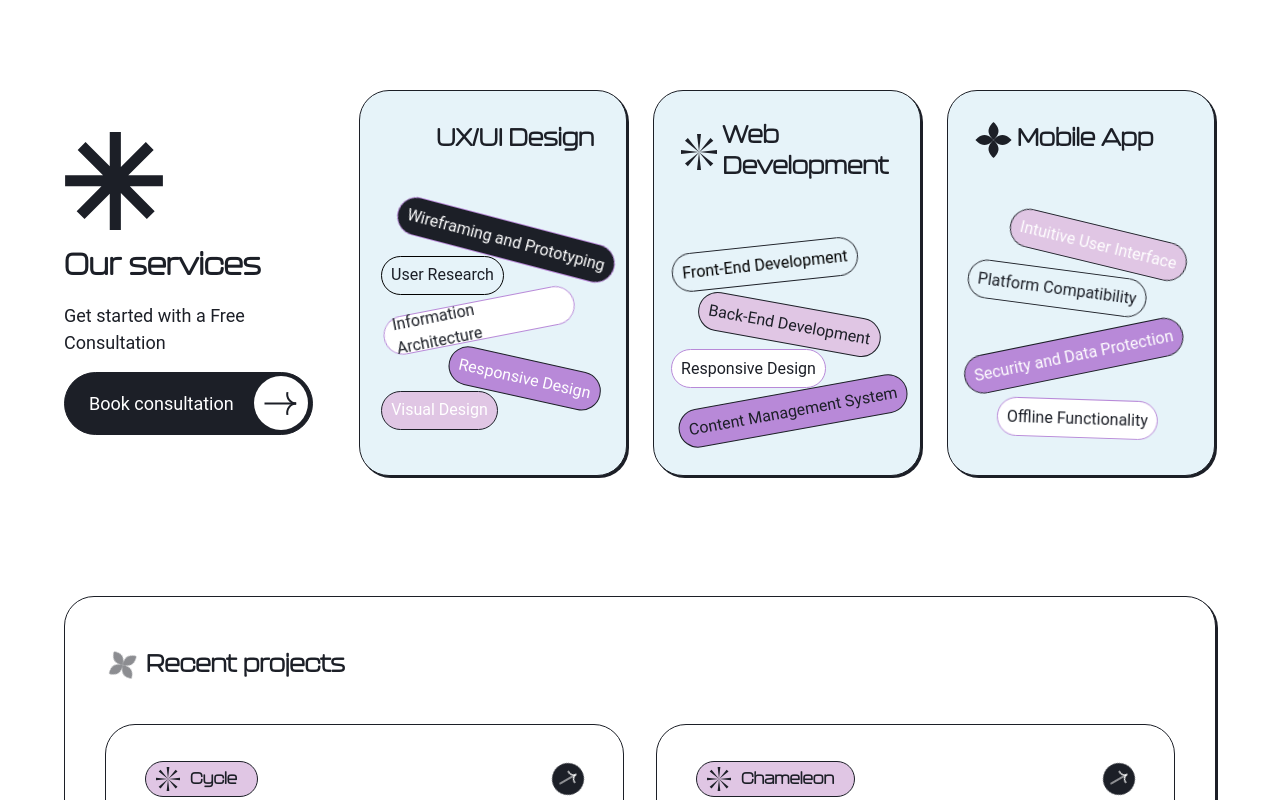
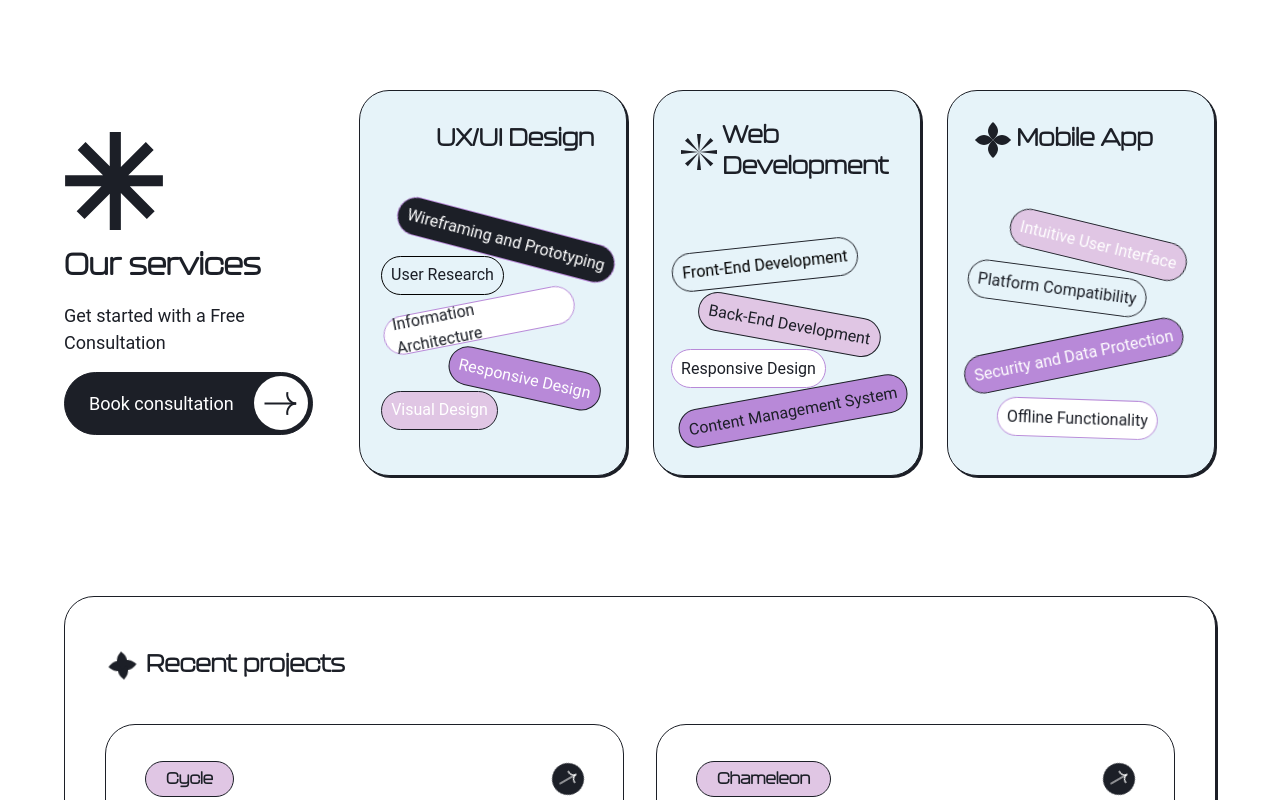
Before and after one commit to taher1911/websight, a Next.js app: page / in a window 1280 px wide. Shown: the part 1180-1980 px from the top of the page. Built offline with nearby package versions, Linux system fonts and the light colour scheme.

Commit message:
Add files via upload

```diff
--- a/components/pages/about/process/Process.jsx
+++ b/components/pages/about/process/Process.jsx
@@ -5,6 +5,7 @@ import { Navigation } from "swiper/modules";
 import Achievements from "@/components/shared/achievements/Achievements";
 // Import Swiper styles
 import "swiper/css";
+import ProjectNameSVG from "@/components/shared/icons/ProjectNameSvg";
 export default function Process() {
   const process = [
     {
@@ -37,7 +38,7 @@ export default function Process() {
       <Achievements linkTXT={"Contact us"} linkURL={"/contact"} />
       <div className="lg:w-[40%]">
         <div className="flex justify-center lg:justify-start items-center gap-3">
-          <svg
+          {/* <svg
             xmlns="http://www.w3.org/2000/svg"
             width="36"
             height="36"
@@ -64,7 +65,8 @@ export default function Process() {
               d="M18.1422 18.1422L32.2844 6.82853L29.4559 4.00011L18.1422 18.1422Z"
               fill="#1C1F27"
             />
-          </svg>
+          </svg> */}
+          <ProjectNameSVG width={36} height={36} />
           <span className="text-[24px] font-[600] leading-[130%] lg:text-[36px]">
             Our process
           </span>
--- a/components/pages/home/projects/Projects.jsx
+++ b/components/pages/home/projects/Projects.jsx
@@ -125,7 +125,7 @@ export default function Projects() {
                   className={`flex justify-between items-center ${classes.container} z-2`}
                 >
                   <div className={`flex items-center gap-2 ${classes.head}`}>
-                    <ProjectNameSVG />
+                    <ProjectNameSVG width={24} height={24} />
                     <span className="text-[16px] font-[600]">{p.name}</span>
                   </div>
                   <Link href={p.href} className={classes.link}>
--- a/components/pages/home/projects/Projects.module.scss
+++ b/components/pages/home/projects/Projects.module.scss
@@ -17,9 +17,7 @@
     justify-content: center;
     align-items: center;
     gap: 5px;
-    svg {
-      animation: animateSvg 4s ease-in-out infinite alternate;
-    }
+
     span {
       color: #1c1f27;
       font-size: 24px;
@@ -50,9 +48,6 @@
         border-radius: 30px;
         border: 1px solid #1c1f27;
         background: #e0c6e4;
-        svg {
-          animation: animateSvg 4s ease-in-out infinite alternate;
-        }
       }
       .link {
         position: relative;
@@ -101,21 +96,3 @@
     }
   }
 }
-
-@keyframes animateSvg {
-  0% {
-    transform: rotate(0deg);
-    opacity: 1;
-  }
-
-  50% {
-    transform: rotate(150deg) scale(0.9);
-    opacity: 0.5;
-  }
-
-  100% {
-    transform: rotate(0deg);
-    opacity: 1;
-    color: #b889d8 !important;
-  }
-}
--- a/components/pages/home/services/Mobile.jsx
+++ b/components/pages/home/services/Mobile.jsx
@@ -10,11 +10,12 @@ import HomeBtn from "@/components/homeBtn/HomeBtn";
 // Import Swiper styles
 import "swiper/css";
 import classes from "./Mobile.module.scss";
+import MainSVG from "@/components/shared/icons/MainSvg";
 
 export default function Mobile({ link }) {
   return (
     <div className={classes.mobile}>
-      <svg
+      {/* <svg
         xmlns="http://www.w3.org/2000/svg"
         width="45"
         height="44"
@@ -27,7 +28,8 @@ export default function Mobile({ link }) {
           d="M0.5 19.4146H17.5637L6.15576 8.00669L9.6913 4.47116L20.5933 15.3732V0H25.5933V15.6908L36.8129 4.47116L40.3485 8.0067L28.9405 19.4146H44.5V24.4146H29.6348L40.804 35.5839L37.2685 39.1194L25.5933 27.4443V44H20.5933V27.7618L9.23576 39.1194L5.70023 35.5839L16.8695 24.4146H0.5V19.4146Z"
           fill="#1C1F27"
         />
-      </svg>
+      </svg> */}
+      <MainSVG />
       <p className={classes.title}>Our services</p>
       <p className={classes.desc}>Get started with a Free Consultation</p>
 
--- a/components/pages/home/services/items/Item3.jsx
+++ b/components/pages/home/services/items/Item3.jsx
@@ -1,33 +1,11 @@
+import StarSVG from "@/components/shared/icons/Star";
 import classes from "./Item3.module.scss";
 export default function Item3() {
   return (
     <div className={classes.item}>
       <div className={classes.title}>
         <div className={classes.svg}>
-          <svg
-            xmlns="http://www.w3.org/2000/svg"
-            width="37"
-            height="37"
-            viewBox="0 0 37 37"
-            fill="none"
-          >
-            <path
-              d="M18.5 1C18.5 1 23.5 5.02946 23.5 10C23.5 14.9706 18.5 19 18.5 19C18.5 19 13.5 14.9706 13.5 10C13.5 5.02945 18.5 1 18.5 1Z"
-              fill="#1C1F27"
-            />
-            <path
-              d="M36.5 19C36.5 19 32.4705 24 27.5 24C22.5294 24 18.5 19 18.5 19C18.5 19 22.5294 14 27.5 14C32.4706 14 36.5 19 36.5 19Z"
-              fill="#1C1F27"
-            />
-            <path
-              d="M18.5 19C18.5 19 23.5 23.0295 23.5 28C23.5 32.9706 18.5 37 18.5 37C18.5 37 13.5 32.9706 13.5 28C13.5 23.0294 18.5 19 18.5 19Z"
-              fill="#1C1F27"
-            />
-            <path
-              d="M18.5 19C18.5 19 14.4705 24 9.49998 24C4.52941 24 0.5 19 0.5 19C0.5 19 4.52943 14 9.49999 14C14.4706 14 18.5 19 18.5 19Z"
-              fill="#1C1F27"
-            />
-          </svg>
+          <StarSVG />
         </div>
         <p className="w-[170px]">Mobile App</p>
       </div>
--- a/components/pages/home/services/items/Item3.module.scss
+++ b/components/pages/home/services/items/Item3.module.scss
@@ -18,9 +18,6 @@
     gap: 5px;
     justify-content: center;
 
-    .svg {
-      animation: animateSvg 4s ease-in-out infinite alternate;
-    }
     p {
       color: #1c1f27;
       font-size: 24px;
@@ -100,24 +97,6 @@
   }
 }
 
-@keyframes animateSvg {
-  0% {
-    transform: rotate(0deg);
-    opacity: 1;
-  }
-
-  50% {
-    transform: rotate(150deg) scale(0.9);
-    opacity: 0.5;
-  }
-
-  100% {
-    transform: rotate(0deg);
-    opacity: 1;
-    color: #b889d8 !important;
-  }
-}
-
 @keyframes animateEl1 {
   0% {
     transform: rotate(13.576deg) translateX(40px);
--- a/components/shared/icons/ProjectNameSvg.jsx
+++ b/components/shared/icons/ProjectNameSvg.jsx
@@ -1,13 +1,19 @@
-export default function ProjectNameSVG() {
+import classes from "./Styles.module.scss";
+export default function ProjectNameSVG({ width, height }) {
   return (
+    <div className={classes.pnSVG}>
       <svg
         xmlns="http://www.w3.org/2000/svg"
-      width="24"
-      height="24"
+        width={width}
+        height={height}
         viewBox="0 0 36 36"
         fill="none"
       >
-      <path d="M18 18L20 36H16L18 18Z" fill="#1C1F27" />
+        <path
+          d="M18 18L20 36H16L18 18Z"
+          fill="#1C1F27"
+          className={classes.path1}
+        />
         <path
           d="M18.1422 18.1422L32.2844 29.4559L29.4559 32.2843L18.1422 18.1422Z"
           fill="#1C1F27"
@@ -28,5 +34,6 @@ export default function ProjectNameSVG() {
           fill="#1C1F27"
         />
       </svg>
+    </div>
   );
 }
--- a/components/shared/icons/Star.jsx
+++ b/components/shared/icons/Star.jsx
@@ -1,5 +1,7 @@
+import classes from "./Styles.module.scss";
 export default function StarSVG() {
   return (
+    <div className={classes.starSvg}>
       <svg
         xmlns="http://www.w3.org/2000/svg"
         width="36"
@@ -10,19 +12,24 @@ export default function StarSVG() {
         <path
           d="M18 1C18 1 23 5.02946 23 10C23 14.9706 18 19 18 19C18 19 13 14.9706 13 10C13 5.02945 18 1 18 1Z"
           fill="#1C1F27"
+          className={classes.path1}
         />
         <path
           d="M36 19C36 19 31.9705 24 27 24C22.0294 24 18 19 18 19C18 19 22.0294 14 27 14C31.9706 14 36 19 36 19Z"
           fill="#1C1F27"
+          className={classes.path2}
         />
         <path
           d="M18 19C18 19 23 23.0295 23 28C23 32.9706 18 37 18 37C18 37 13 32.9706 13 28C13 23.0294 18 19 18 19Z"
           fill="#1C1F27"
+          className={classes.path3}
         />
         <path
           d="M18 19C18 19 13.9705 24 8.99998 24C4.02941 24 -2.18558e-07 19 -2.18558e-07 19C-2.18558e-07 19 4.02943 14 8.99999 14C13.9706 14 18 19 18 19Z"
           fill="#1C1F27"
+          className={classes.path4}
         />
       </svg>
+    </div>
   );
 }
--- a/components/shared/icons/Styles.module.scss
+++ b/components/shared/icons/Styles.module.scss
@@ -4,7 +4,7 @@
   width: 100px;
   height: 100px;
   @media screen and (max-width: 1024px) {
-    width: 50px;
+    width: 40px;
     height: 40px;
   }
   svg {
@@ -19,6 +19,56 @@
     }
     &:nth-of-type(2) {
       animation: mainSvgel2 5s ease-in-out infinite;
+    }
+  }
+}
+.starSvg {
+  animation: starRotate 5s ease-in-out infinite;
+  svg {
+    path {
+      &:nth-of-type(1) {
+        animation: starArmYB 2.5s ease-in-out infinite;
+      }
+      &:nth-of-type(2) {
+        animation: starArmXR 2.5s ease-in-out infinite;
+      }
+      &:nth-of-type(3) {
+        animation: starArmYT 2.5s ease-in-out infinite;
+      }
+      &:nth-of-type(4) {
+        animation: starArmXL 2.5s ease-in-out infinite;
+      }
+    }
+  }
+}
+
+.pnSVG {
+  animation: cycleRotate 5s ease-in-out infinite;
+
+  svg {
+    path {
+      &:nth-of-type(1) {
+        animation: cycleArmT 5s ease-in-out infinite;
+      }
+      &:nth-of-type(2) {
+        // animation: cycleArmL 5s ease-in-out infinite;
+      }
+      &:nth-of-type(3) {
+        animation: cycleArmL 5s ease-in-out infinite;
+      }
+      &:nth-of-type(4) {
+      }
+      &:nth-of-type(5) {
+        animation: cycleArmB 5s ease-in-out infinite;
+      }
+      &:nth-of-type(6) {
+        // animation: cycleArmL 5s ease-in-out infinite;
+      }
+      &:nth-of-type(7) {
+        animation: cycleArmR 5s ease-in-out infinite;
+      }
+      &:nth-of-type(8) {
+      }
     }
   }
 }
@@ -61,3 +111,183 @@
     opacity: 1;
   }
 }
+
+// star animations section
+@keyframes starRotate {
+  0% {
+    transform: rotate(0);
+  }
+  50% {
+    transform: rotate(180deg);
+  }
+  100% {
+    transform: rotate(0);
+  }
+}
+
+// star animations section
+@keyframes starArmXR {
+  0% {
+    transform: translateX(0);
+  }
+  50% {
+    transform: translateX(-4px);
+  }
+  100% {
+    transform: translateX(0);
+  }
+}
+@keyframes starArmXL {
+  0% {
+    transform: translateX(0);
+  }
+  50% {
+    transform: translateX(4px);
+  }
+  100% {
+    transform: translateX(0);
+  }
+}
+@keyframes starArmYT {
+  0% {
+    transform: translateY(0);
+  }
+  50% {
+    transform: translateY(-4px);
+  }
+  100% {
+    transform: translateY(0);
+  }
+}
+@keyframes starArmYB {
+  0% {
+    transform: translateY(0);
+  }
+  50% {
+    transform: translateY(4px);
+  }
+  100% {
+    transform: translateY(0);
+  }
+}
+
+// cycle or project name svg animations
+@keyframes cycleRotate {
+  0% {
+    transform: rotate(0deg);
+  }
+  50% {
+    transform: rotate(90deg);
+  }
+  100% {
+    transform: rotate(0deg);
+  }
+}
+
+@keyframes cycleArmT {
+  0% {
+    transform: translateY(0);
+    fill: rgba(0, 0, 0);
+  }
+  20% {
+    transform: translateY(-3px);
+    fill: rgba(0, 0, 0, 0.481);
+  }
+  40% {
+    transform: translateY(0);
+    fill: #b889d8;
+  }
+  60% {
+    transform: translateY(0);
+    fill: #b889d8;
+  }
+  80% {
+    transform: translateY(-3px);
+    fill: #b889d883;
+  }
+  100% {
+    transform: translateY(0);
+    fill: rgba(0, 0, 0);
+  }
+}
+
+@keyframes cycleArmB {
+  0% {
+    transform: translateY(0);
+    fill: rgba(0, 0, 0);
+  }
+  20% {
+    transform: translateY(3px);
+    fill: rgba(0, 0, 0, 0.481);
+  }
+  40% {
+    transform: translateY(0);
+    fill: #b889d8;
+  }
+  60% {
+    transform: translateY(0);
+    fill: #b889d8;
+  }
+  80% {
+    transform: translateY(3px);
+    fill: #b889d883;
+  }
+  100% {
+    transform: translateY(0);
+    fill: rgba(0, 0, 0);
+  }
+}
+
+@keyframes cycleArmR {
+  0% {
+    transform: translateX(0);
+    fill: rgba(0, 0, 0);
+  }
+  20% {
+    transform: translateX(-3px);
+    fill: rgba(0, 0, 0, 0.481);
+  }
+  40% {
+    transform: translateX(0);
+    fill: #b889d8;
+  }
+  60% {
+    transform: translateX(0);
+    fill: #b889d8;
+  }
+  80% {
+    transform: translateX(-3px);
+    fill: #b889d883;
+  }
+  100% {
+    transform: translateX(0);
+    fill: rgba(0, 0, 0);
+  }
+}
+
+@keyframes cycleArmL {
+  0% {
+    transform: translateX(0);
+    fill: rgba(0, 0, 0);
+  }
+  20% {
+    transform: translateX(3px);
+    fill: rgba(0, 0, 0, 0.481);
+  }
+  40% {
+    transform: translateX(0);
+    fill: #b889d8;
+  }
+  60% {
+    transform: translateX(0);
+    fill: #b889d8;
+  }
+  80% {
+    transform: translateX(3px);
+    fill: #b889d883;
+  }
+  100% {
+    transform: translateX(0);
+    fill: rgba(0, 0, 0);
+  }
+}
```
Lines whose indentation alone changed are shown as unchanged.
